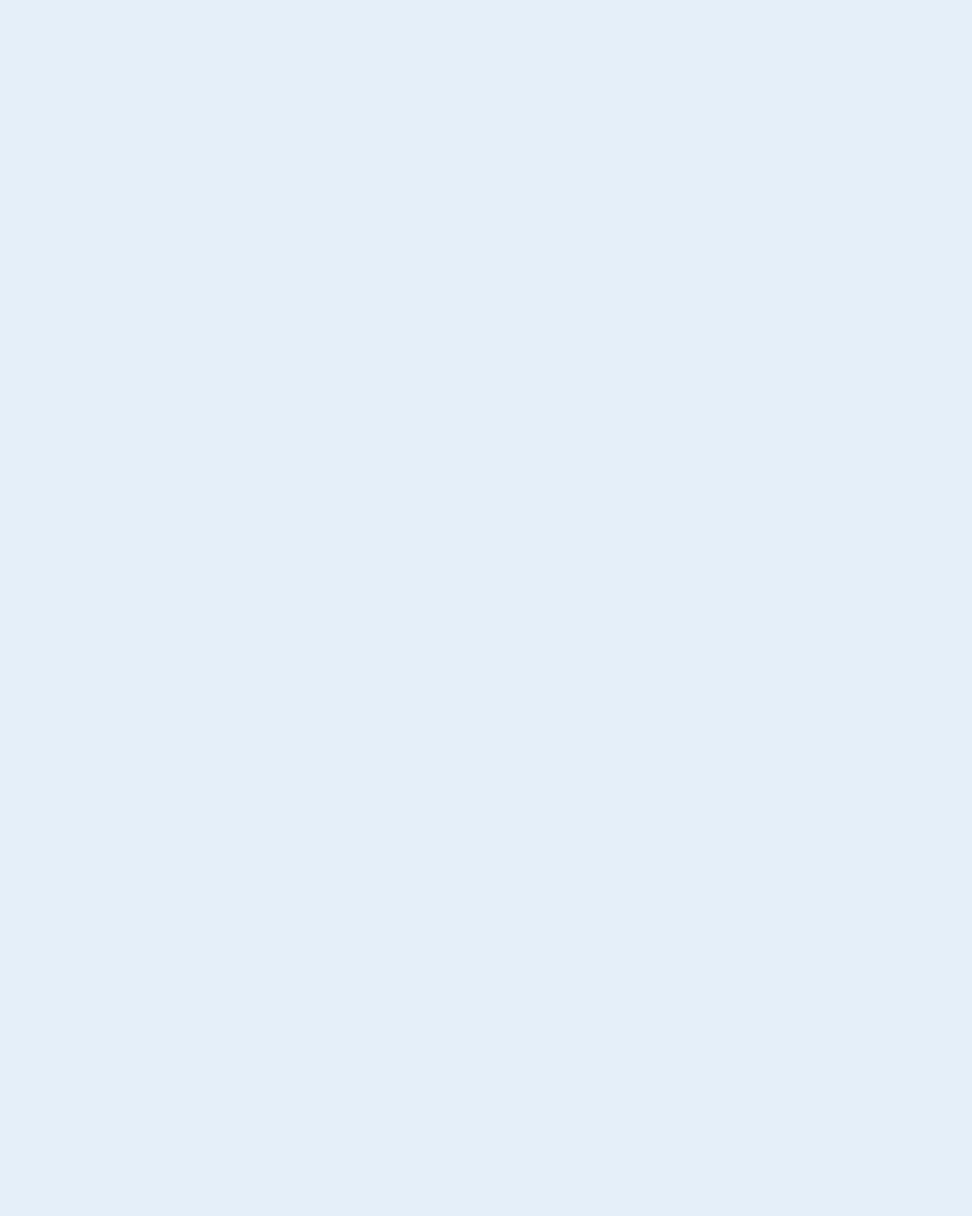
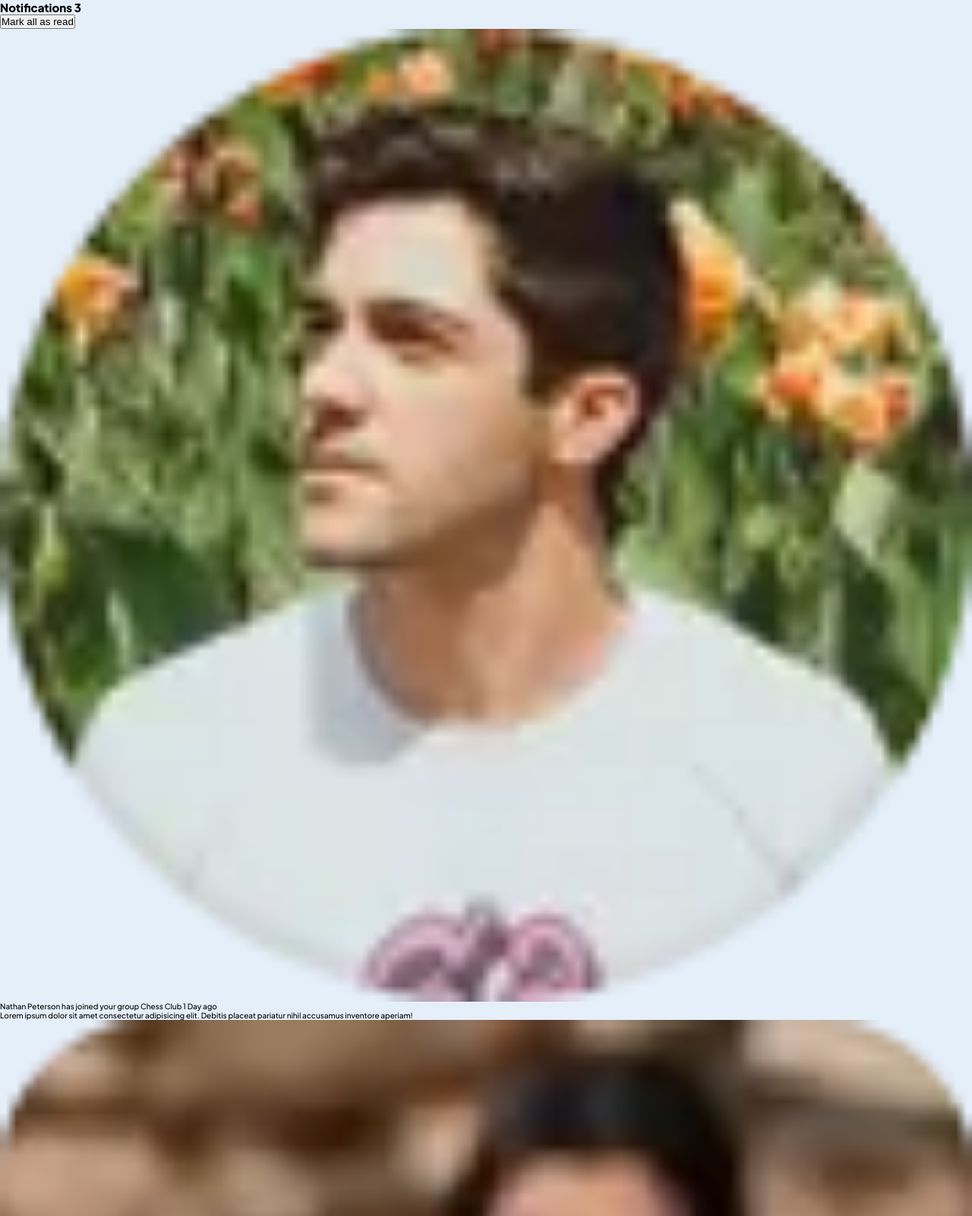
Before and after one commit to salomonalb/notifications-page, a website with bundled scripts: page src/index.html in a window 1280 px wide. Shown: the top 1600 px of the page at 76% size. Before the commit the page ends 800 px from the top, so only its background shows below. Built offline with nearby package versions, Linux system fonts and the light colour scheme.

Commit message:
basic app structure for styling and testing

```diff
--- a/src/index.html
+++ b/src/index.html
@@ -10,6 +10,35 @@
     <title>Notifications Page</title>
 </head>
 <body>
-
+    <article class="notifs-panel">
+        <header class="notifs-panel__header">
+            <h1 class="notifs-panel__title">
+                Notifications
+                <span class="notifs-panel__counter">3</span>
+            </h1>
+            <button type="button" class="notifs-panel__button">Mark all as read</button>
+        </header>
+        <section class="notifs-panel__container">
+            <article class="notif" data-read="false">
+                    <figure class="notif__image-container" >
+                        <img class="notif__avatar" src="assets/images/avatar-jacob-thompson.webp" alt="avatar">
+                    </figure>
+                    <p class="notif__text-container">
+                        <span class="notif__text">
+                            <span class="notif__username">Nathan Peterson</span>
+                            <span class="notif__useraction">has joined your group</span>
+                            <span class="notif__target">Chess Club</span>
+                        </span>
+                        <time class="notif__date">1 Day ago</time>
+                            <p class="notif__p-message">
+                                Lorem ipsum dolor sit amet consectetur adipisicing elit. Debitis placeat pariatur nihil accusamus inventore aperiam!
+                            </p>
+                    </p>
+                        <figure class="notif__image-container">
+                            <img class="notif__image" src="assets/images/image-chess.webp" alt="chess">
+                        </figure>
+            </article>
+        </section>
+    </article>
 </body>
 </html>
```
